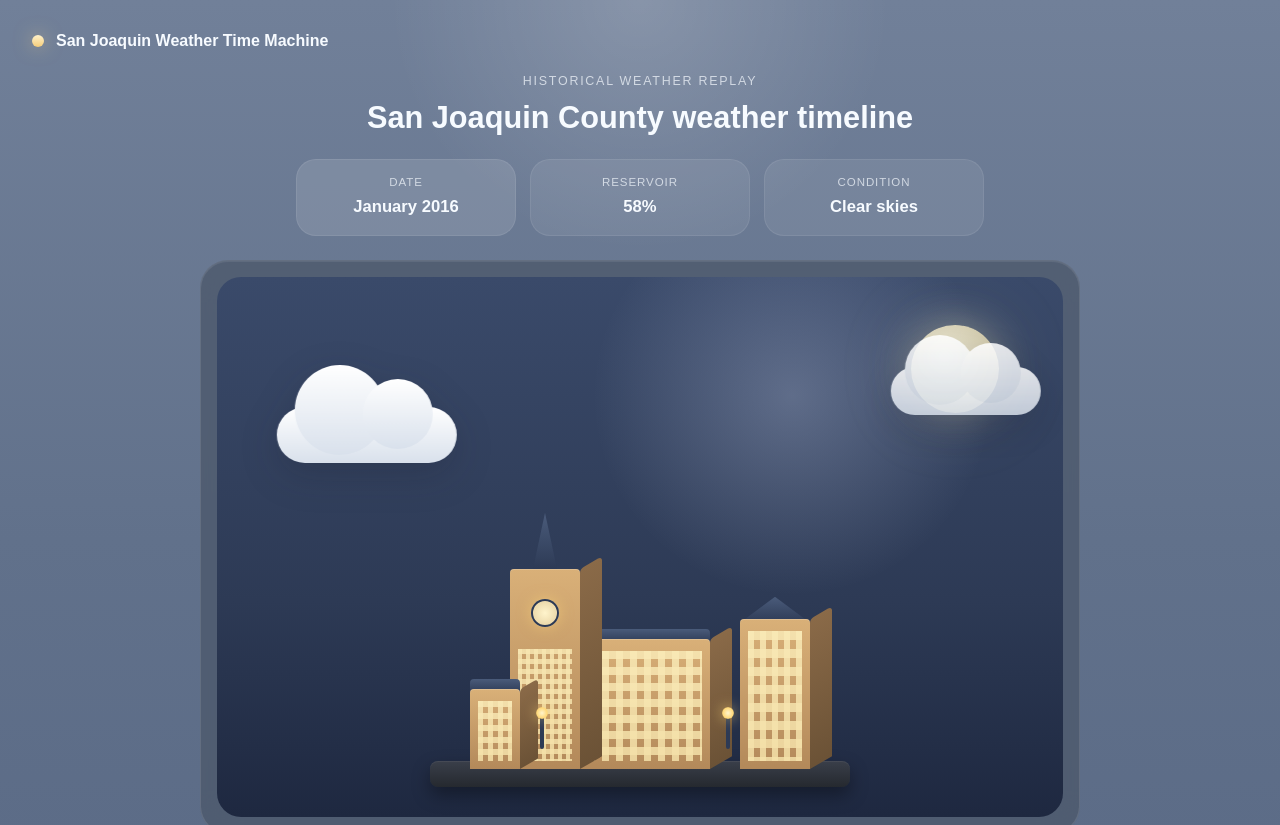
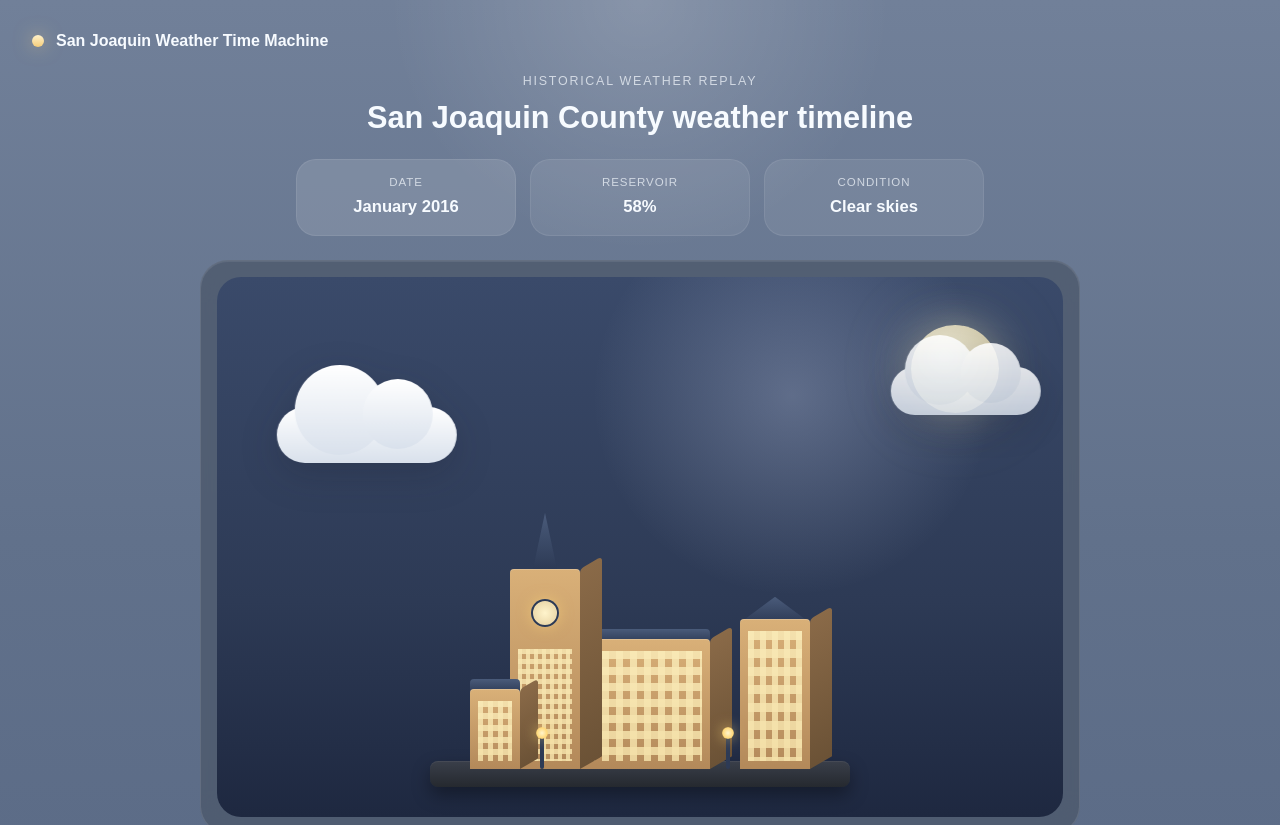
Before and after one commit to Cha-ta/h20Hackathon, a Next.js app: page / in a window 1280 px wide. Shown: the top 825 px of the page. Built offline with nearby package versions, Linux system fonts and the light colour scheme.

Commit message:
lowered light poles

```diff
--- a/app/globals.css
+++ b/app/globals.css
@@ -515,7 +515,7 @@ a {
 /* Streetlamps */
 .scene-lamp {
   position: absolute;
-  bottom: 38px;
+  bottom: 18px;
   width: 4px;
   height: 36px;
   background: #2d3a55;
```
